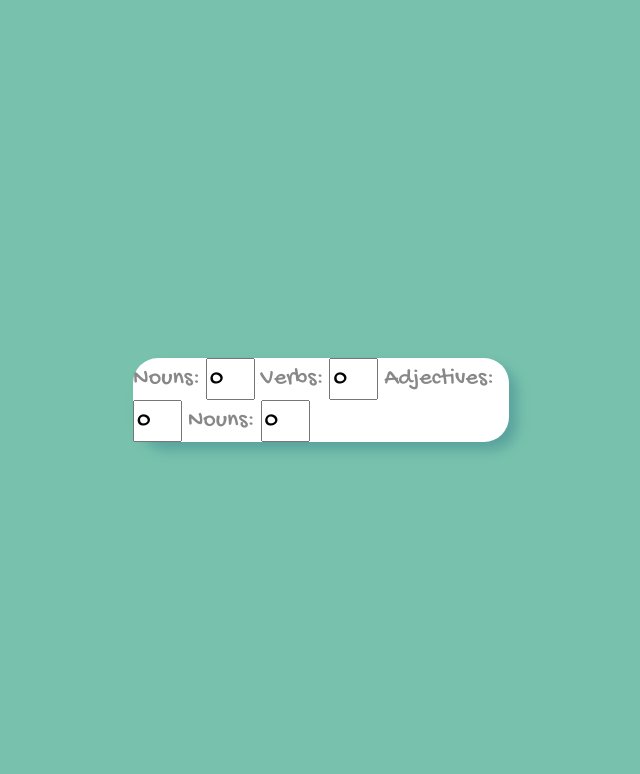
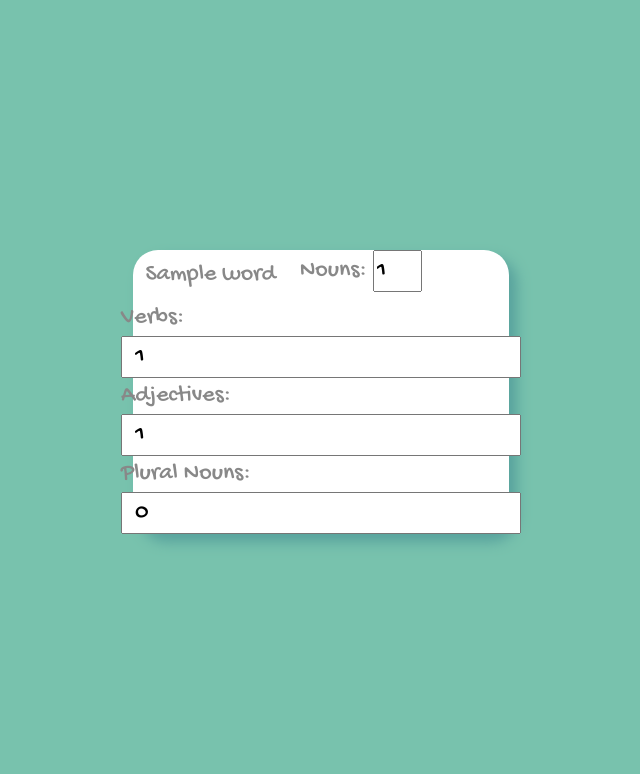
Before and after one commit to GeigerTiger55/flask-madlibs, a Flask app: template templates/add-story.html in a window 1280 px wide. Shown: the top 774 px of the page, without its empty margins (319-959 px from the left). Run offline with Flask 2, Linux system fonts and the light colour scheme; the template is opened without the code that fills it: most values are stand-ins (such as "Sample title", 1, 10 or a date in 2020).

Commit message:
homepage

```diff
--- a/app.py
+++ b/app.py
@@ -14,7 +14,7 @@ STORIES = {"silly": silly_story, "excited": excited_story}
 
 @app.get("/home")
 def choose_story():
-
+    """Add docstring"""
     return render_template('home.html', stories=STORIES)
 
 @app.get("/questions")
--- a/templates/add-story.html
+++ b/templates/add-story.html
@@ -4,10 +4,14 @@
 
 {% block content %}
     <form action="/home" method="POST">
-        Nouns: <input type="number" name="number_of_nouns" value="0" min="0" max="3">
-        Verbs: <input type="number" name="number_of_verbs" value="0" min="0" max="3">
-        Adjectives: <input type="number" name="number_of_adjectives" value="0" min="0" max="3">
-        Nouns: <input type="number" name="number_of_nouns" value="0" min="0" max="3">
+        <div class="mb-3 row">
+            <label class="col-5 col-form-label text-end">{{ word }}</label>
+            <div class="col-7">
+        Nouns: <input type="number" name="number_of_nouns" value="1" min="0" max="3">
+        </div>
+        Verbs: <input type="number" name="number_of_verbs" value="1" min="0" max="3">
+        Adjectives: <input type="number" name="number_of_adjectives" value="1" min="0" max="3">
+        Plural Nouns: <input type="number" name="number_of_plural_nouns" value="0" min="0" max="3">
 
     </form>
 
```
